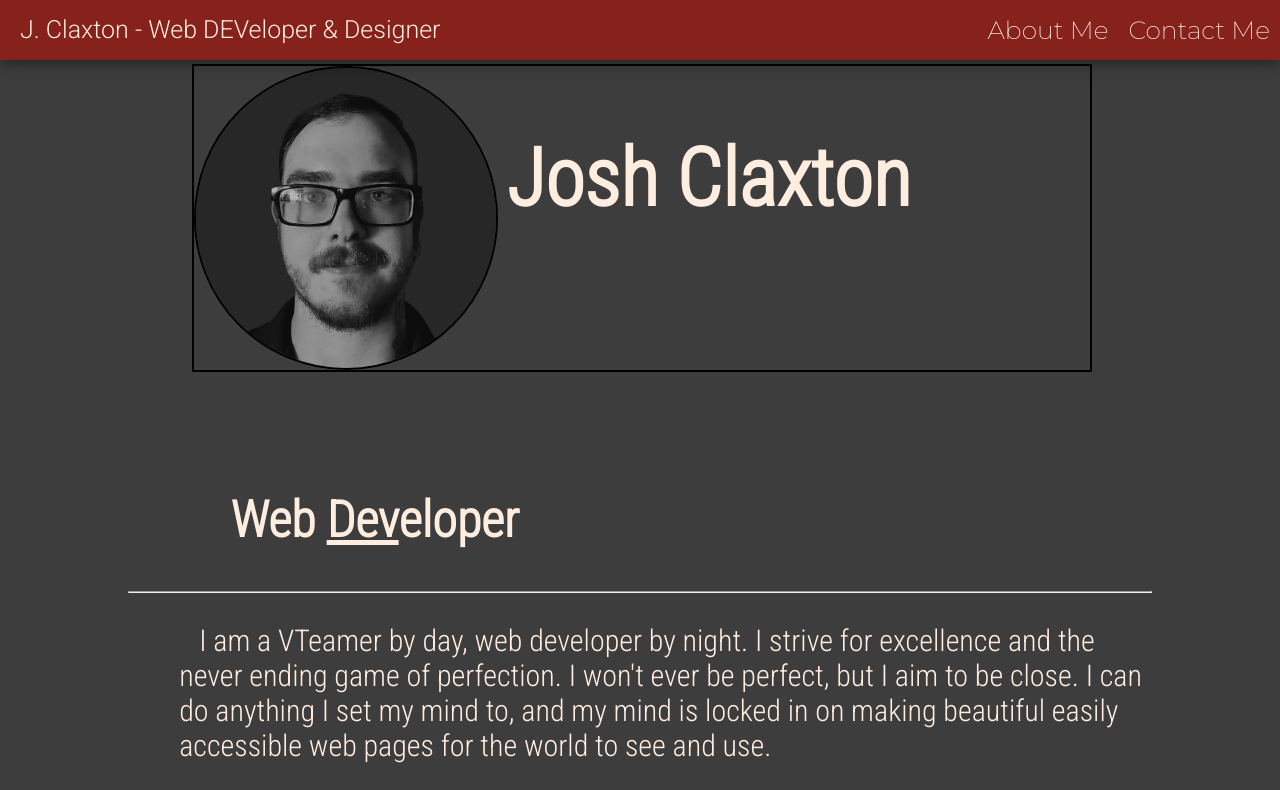
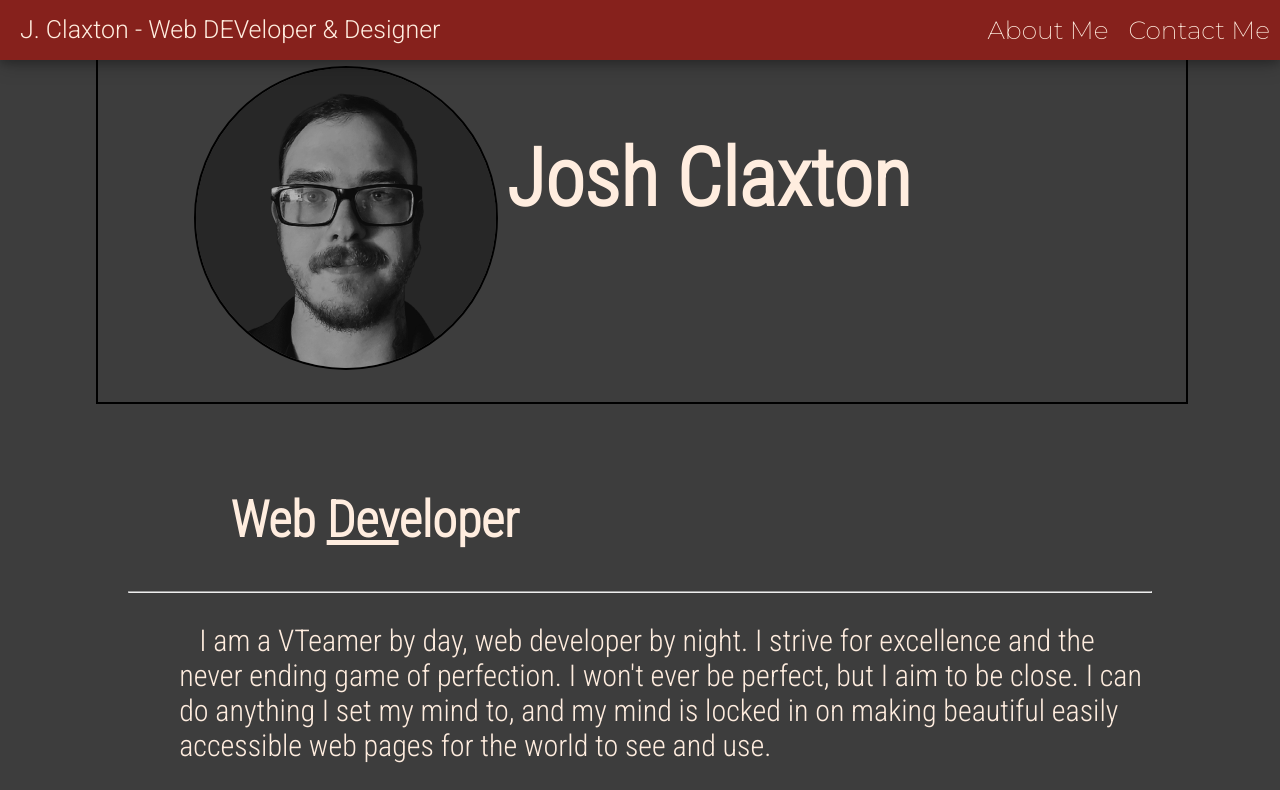
Before and after one commit to JRCcoding/wdu, a plain HTML site: page index.html in a window 1280 px wide. Shown: the top 790 px of the page. Drawn offline with Linux system fonts and the light colour scheme.

Commit message:
paddingmargin split top container

```diff
--- a/style.css
+++ b/style.css
@@ -51,7 +51,8 @@ body {
 .top-container {
     display: inline-block;
     width: 70%;
-    margin: 5% 15%;
+    margin: 2.5% 7.5%;
+    padding: 2.5% 7.5%;
     border: 2px solid black;
 }
 
```
